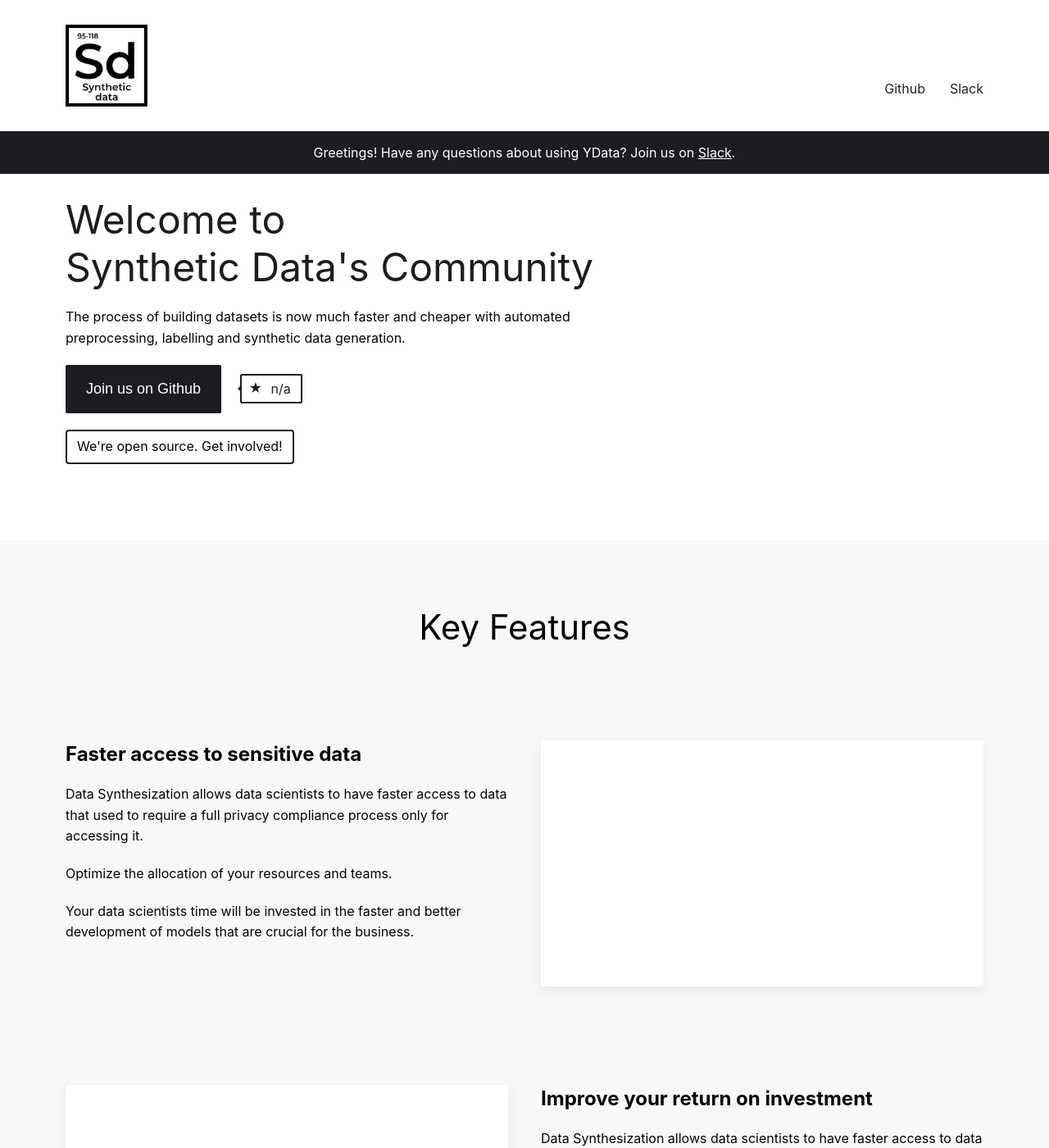
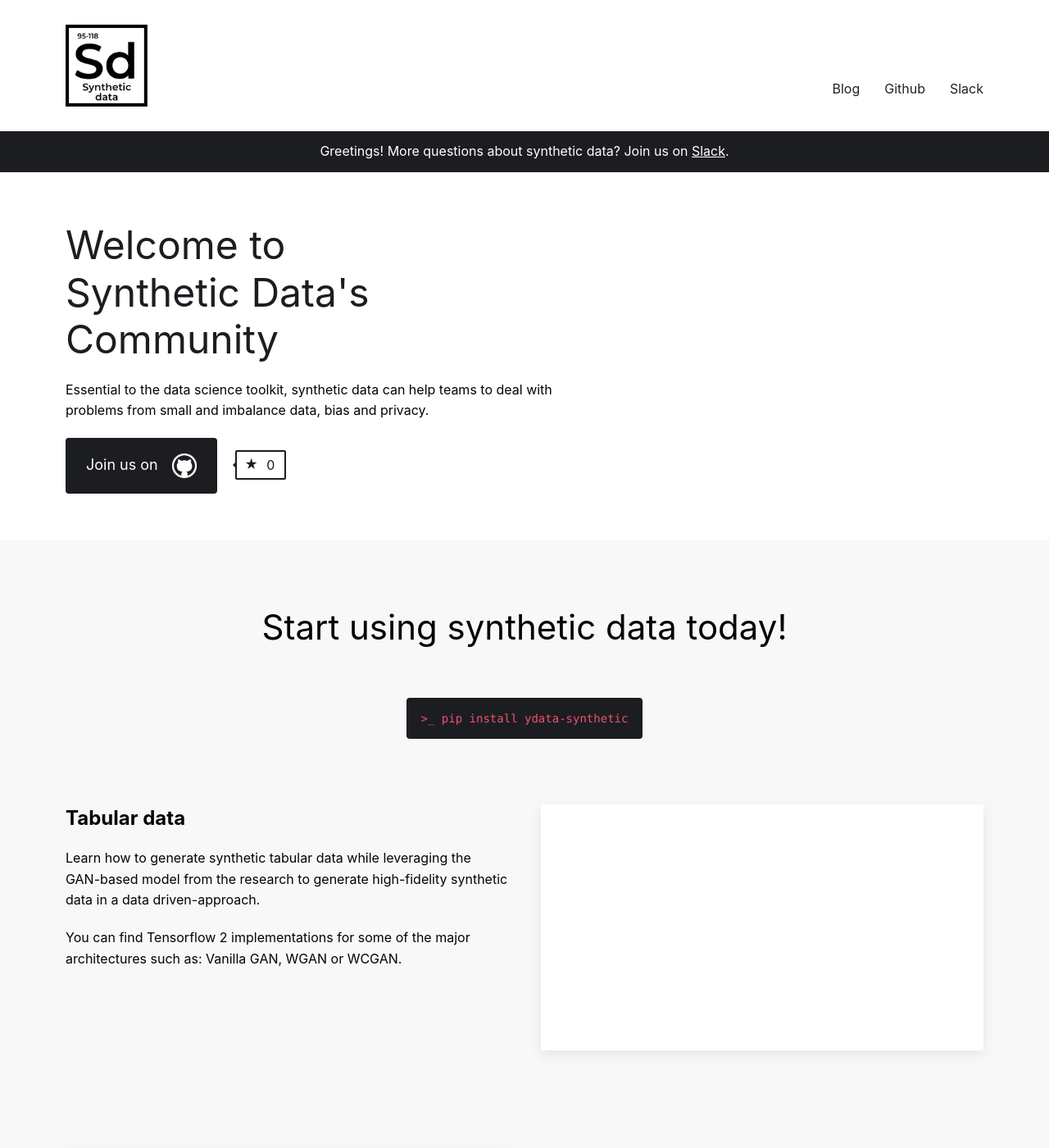
Before and after one commit to Data-Centric-AI-Community/syntheticdata.community, a Jekyll site: the page built from index.md, in a window 1280 px wide and 1400 px high. Shown: the whole window at 82% size. Built offline with Jekyll 4.4.1, drawn with Linux system fonts in a browser that asks for light colours; comment, search, counter and statistics services are not loaded; some of the changed text lies outside the part shown.

Commit message:
more assets added and several ui updates

```diff
--- a/_includes/footer.html
+++ b/_includes/footer.html
@@ -3,19 +3,20 @@
 		<div class="uk-container uk-margin-medium"></div>
 			<div class="uk-child-width-expand@s uk-grid" uk-grid>
 				<div>
-					<h4 class="heading">Synthetic Data</h4>
-					<a href="#" class="link">Blog</a>
-					<a href="#" class="link">Link 2</a>
+					<h4 class="heading">Some cool resources to guide you</h4>
+					<a href="https://towardsdatascience.com/what-is-going-on-with-my-gan-13a00b88519e" target="_blank" class="link">"What is going on with my GAN"</a>
+					<a href="https://towardsdatascience.com/synthetic-time-series-data-a-gan-approach-869a984f2239" target="_blank" class="link">"Synthetic Time-Series Data: A GAN approach"</a>
+                    <a href="https://towardsdatascience.com/how-to-generate-synthetic-tabular-data-bcde7c28038a" target="_blank" class="link">"How to generate synthetic tabular data?"</a>
 				</div>
 				<div>
-					<h4 class="heading">Where to Find Us</h4>
-					<a href="#" class="link">Github</a>
-					<a href="#" class="link">Slack</a>
+					<h4 class="heading">Where to find us</h4>
+                    <a href="https://medium.com/ydata-ai" target="_blank" class="link">Blog</a>
+					<a href="https://github.com/ydataai/ydata-synthetic" target="_blank" class="link">Github</a>
+					<a href="http://slack.ydata.ai/" target="_blank" class="link">Slack</a>
 				</div>
 				<div>
-					<h4 class="heading">More Links</h4>
-					<a href="#" class="link">Link 1</a>
-					<a href="#" class="link">Link 2</a>
+                    <h4 class="heading">Powered by</h4>
+                    <a href="https://ydata.ai/" target="_blank"><img src="./assets/images/YData-white.png" class="logo" alt="YData"></a>
 				</div>
 			</div>
 		</div>
--- a/_includes/head.html
+++ b/_includes/head.html
@@ -10,7 +10,7 @@
 	<meta name="description" content="Synthetic Data Community" />
 	<meta property="og:description" content="Synthetic Data Community" />
 	<meta property="og:site_name" content="Synthetic Data Community" />
-	<link rel="icon" href="./assets/images/logo.png">
+	<link rel="icon" href="./assets/images/favicon.jpg">
 	<!-- End Jekyll SEO tag -->
 	<link rel="stylesheet" href="./css/reset.css">
 	<link rel="stylesheet" href="./css/main.css">
--- a/_includes/header.html
+++ b/_includes/header.html
@@ -2,11 +2,12 @@
     <header class="header top-nav">
         <a href="/" class="logo"><img src="./assets/images/logo.png" alt="logo"></a>
         <nav class="nav">
-            <a href="./example-page.html" target="_blank" class="link"><span class="label">Github</span></a>
-            <a href="./example-page.html" target="_blank" class="link"><span class="label">Slack</span></a>
+            <a href="https://medium.com/ydata-ai" target="_blank" class="link"><span class="label">Blog</span></a>
+            <a href="https://github.com/ydataai/ydata-synthetic" target="_blank" class="link"><span class="label">Github</span></a>
+            <a href="http://slack.ydata.ai/" target="_blank" class="link"><span class="label">Slack</span></a>
         </nav>
     </header>
+    <div class="top-cta">
+        <p>Greetings! More questions about synthetic data? Join us on <a href="http://slack.ydata.ai/" target="_blank" class="link">Slack</a>.</p>
+    </div>
 </div>
-<div class="top-cta">
-    <p>Greetings! Have any questions about using YData? Join us on <a href="#" class="link">Slack</a>.</p>
-</div>
--- a/_layouts/home.html
+++ b/_layouts/home.html
@@ -9,15 +9,11 @@
 		<div class="container">
 			<div class="uk-container uk-margin">
 				<div class="hero">
-					<div class="content main">
+					<div class="uk-width-xlarge@s">
 						<h1 class="heading">Welcome to<br>Synthetic Data's Community </h1>
-						<p>The process of building datasets is now much faster and cheaper with automated preprocessing, labelling and synthetic data generation.</p>
-						<button class="button uk-button-primary">Join us on Github</button>
+						<p>Essential to the data science toolkit, synthetic data can help teams to deal with problems from small and imbalance data, bias and privacy.</p>
+						<a href="https://github.com/ydataai/ydata-synthetic" target="_blank" class="button uk-button-primary">Join us on <img src="./assets/images/github.png" alt="Github"></a>
 						<span id="star-counter" class="star-counter">0</span>
-						<p><span class="note">We're open source. Get involved!</span></p>
-					</div>
-					<div class="content lesser">
-
 					</div>
 				</div>
 			</div>
@@ -25,17 +21,23 @@
 		<div class="banner">
 			<div class="container">
 				<div class="uk-container">
-					<h2 class="heading">Key Features</h2>
+					<h2 class="heading">Start using synthetic data today!</h2>
+                    <div class="uk-container">
+                        <div class="uk-child-width-expand@s uk-grid" uk-grid>
+                            <div class="content-block code-block">
+                                <code class="code">>_ pip install ydata-synthetic</code>
+                            </div>
+                        </div>
+                    </div>
 				</div>
 			</div>
 			<div class="container">
 				<div class="uk-container uk-margin-medium">
 					<div class="uk-child-width-expand@s uk-grid" uk-grid>
 						<div class="content-block">
-							<h3 class="sub-heading">Faster access to sensitive data</h3>
-							<p>Data Synthesization allows data scientists to have faster access to data that used to require a full privacy compliance process only for accessing it.</p>
-							<p>Optimize the allocation of your resources and teams.</p>
-							<p>Your data scientists time will be invested in the faster and better development of models that are crucial for the business.</p>
+							<h3 class="sub-heading">Tabular data</h3>
+							<p>Learn how to generate synthetic tabular data while leveraging the GAN-based model from the research to generate high-fidelity synthetic data in a data driven-approach.</p>
+							<p>You can find Tensorflow 2 implementations for some of the major architectures such as: Vanilla GAN, WGAN or WCGAN.</p>
 						</div>
 						<div class="content-block">
 							<div class="uk-card uk-card-default uk-card-body uk-height-medium uk-flex uk-flex-middle uk-flex-center"></div>
@@ -46,14 +48,13 @@
 			<div class="container">
 				<div class="uk-container uk-margin-medium">
 					<div class="uk-child-width-expand@s uk-grid" uk-grid>
-						<div class="content-block">
+                        <div class="content-block">
+							<h3 class="sub-heading">Time-series data</h3>
+							<p>Sequential data can be found pretty much anywhere: from weather forecasted, exchange rates, to our mobility.</p>
+							<p>Learn how to capture dataset features distributions within each time-point with data-driven approaches such as:  TimeGAN, CGAN or RCGAN.</p></p>
+						</div>
+						<div class="content-block uk-flex-first@s">
 							<div class="uk-card uk-card-default uk-card-body uk-height-medium uk-flex uk-flex-middle uk-flex-center"></div>
-						</div>
-						<div class="content-block">
-							<h3 class="sub-heading">Improve your return on investment</h3>
-							<p>Data Synthesization allows data scientists to have faster access to data that used to require a full privacy compliance process only for accessing it.</p>
-							<p>Optimize the allocation of your resources and teams.</p>
-							<p>Your data scientists time will be invested in the faster and better development of models that are crucial for the business.</p>
 						</div>
 					</div>
 				</div>
--- a/js/app.js
+++ b/js/app.js
@@ -1,5 +1,5 @@
 window.onload = function () {
-    const env = 'prod';
+    const env = 'dev';
     const dom = document;
     const repoStarsEndpoint = 'https://api.github.com/repos/ydataai/ydata-synthetic';
     const starCounter = dom.getElementById('star-counter');
```
Also changed, not shown: sass/_base.scss (+27 -12 lines), assets/images/YData-black.png (added), assets/images/YData-white.png (added), assets/images/favicon.jpg (added), assets/images/github.png (added), css/main.css.
